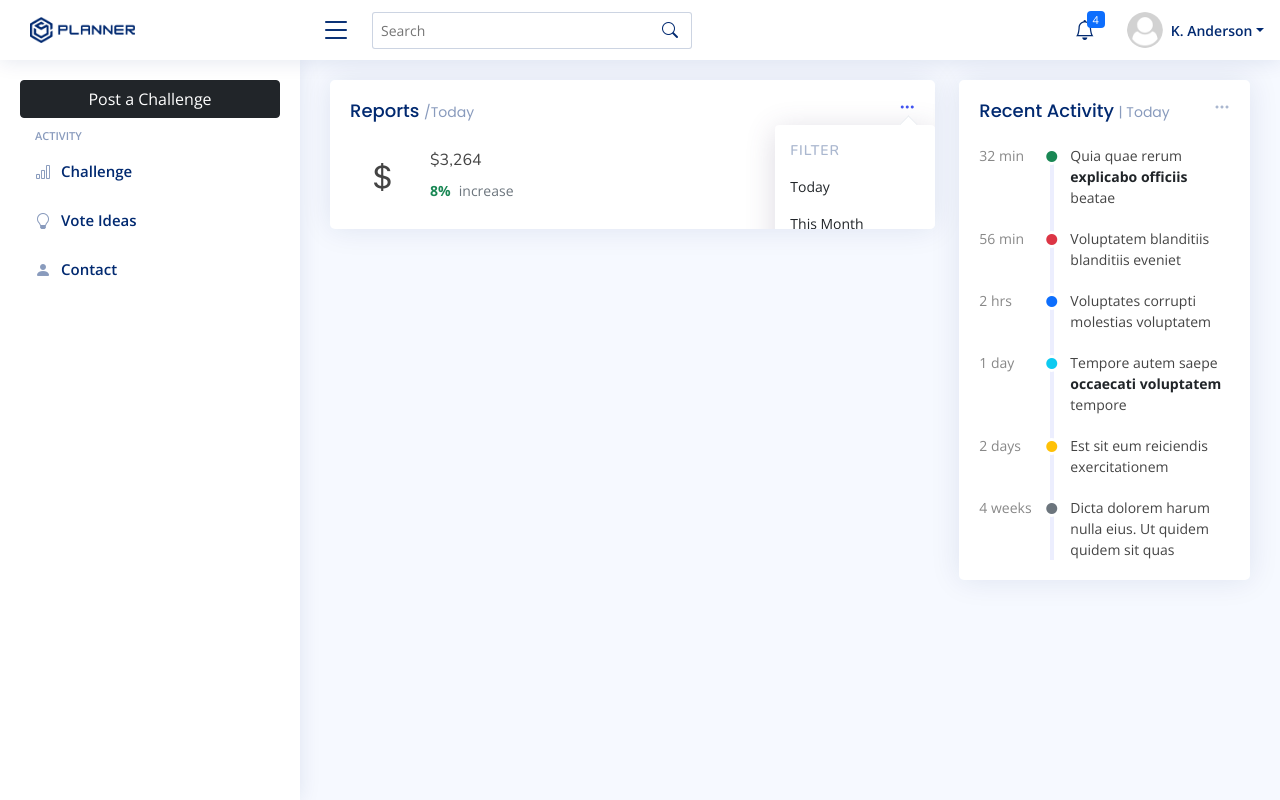
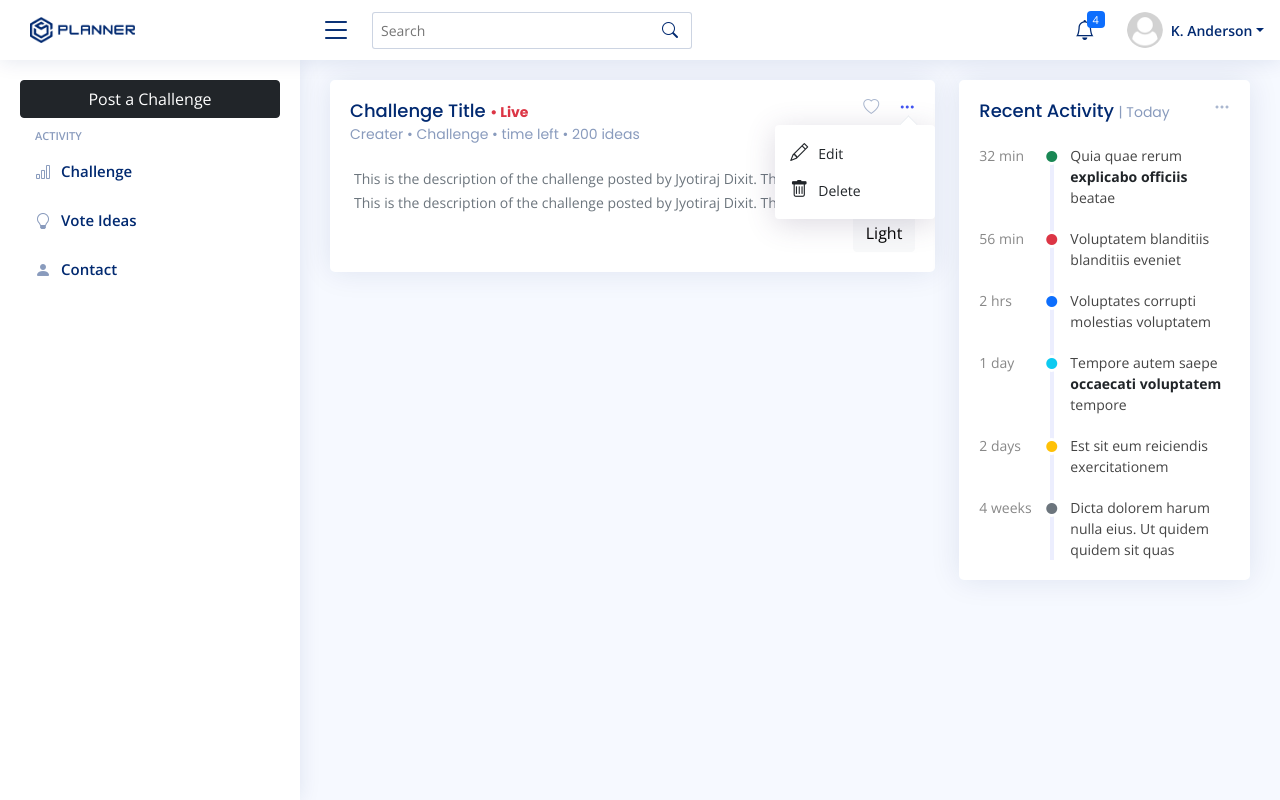
Before and after one commit to Devesh-Shirsath/IdeaDeployer, a React (Create React App) app: page / in a window 1280 px wide. Both pictures are taken after a click on the link 917 px from the left and 109 px from the top of the page. Built offline with nearby package versions, Linux system fonts and the light colour scheme.

Commit message:
card changes and side nav

```diff
--- a/package.json
+++ b/package.json
@@ -6,6 +6,7 @@
     "@testing-library/jest-dom": "^5.15.0",
     "@testing-library/react": "^11.2.7",
     "@testing-library/user-event": "^12.8.3",
+    "firebase": "^9.5.0",
     "react": "^17.0.2",
     "react-dom": "^17.0.2",
     "react-script-tag": "^1.1.2",
--- a/src/App.css
+++ b/src/App.css
@@ -107,7 +107,7 @@ h1, h2, h3, h4, h5, h6 {
 }
 @media (max-width: 480px) {
   .dropdown-menu {
-    width: 100vw !important;
+    width: 40vw !important;
   }
 }
 .dropdown-menu .dropdown-header, .dropdown-menu .dropdown-footer {
--- a/src/components/card.js
+++ b/src/components/card.js
@@ -8,32 +8,31 @@ function Card() {
           <div className="card">
 
             <div className="filter">
+              <i className="icon bi bi-heart"></i>
               <a className="icon" href="#" data-bs-toggle="dropdown"><i className="bi bi-three-dots"></i></a>
               <ul className="dropdown-menu dropdown-menu-end dropdown-menu-arrow">
-                <li className="dropdown-header text-start">
-                  <h6>Filter</h6>
-                </li>
-
-                <li><a className="dropdown-item" href="#">Today</a></li>
-                <li><a className="dropdown-item" href="#">This Month</a></li>
-                <li><a className="dropdown-item" href="#">This Year</a></li>
+                <li><a className="dropdown-item" href="#"><i className="bi bi-pencil"></i>Edit</a></li>
+                <li><a className="dropdown-item" href="#"><i className="bi bi-trash"></i>Delete</a></li>
               </ul>
             </div>
 
             <div className="card-body">
-              <h5 className="card-title">Reports <span>/Today</span></h5>
+              <h5 className="card-title">Challenge Title  <span className="text-danger small pt-1 fw-bold"> • Live</span> <span> <br />Creater • Challenge • time left • 200 ideas</span></h5>
 
               <div className="d-flex align-items-center">
-                <div className="card-icon rounded-circle d-flex align-items-center justify-content-center">
-                  <i className="bi bi-currency-dollar"></i>
-                </div>
-                <div className="ps-3">
-                  <h6>$3,264</h6>
-                  <span className="text-success small pt-1 fw-bold">8%</span> <span className="text-muted small pt-2 ps-1">increase</span>
-
+                <div className="ps-1">
+                  <span className="text-muted small pt-2">
+                    This is the description of the challenge posted by Jyotiraj Dixit. This is the dummy text.
+                    This is the description of the challenge posted by Jyotiraj Dixit. This is the dummy text.
+                  </span>
                 </div>
               </div>
 
+              <div className="d-flex" style={{justifyContent:"flex-end"}}>
+                <div>
+                  <button type="button" class="btn btn-light">Light</button>
+                </div>
+              </div>
             </div>
 
           </div>
```
Also changed, not shown: src/firebase.js (added, +15 -0 lines), public/vendor/bootstrap/css/bootstrap.min.css, 1 other file (tests, documents, lock files or other folders).
